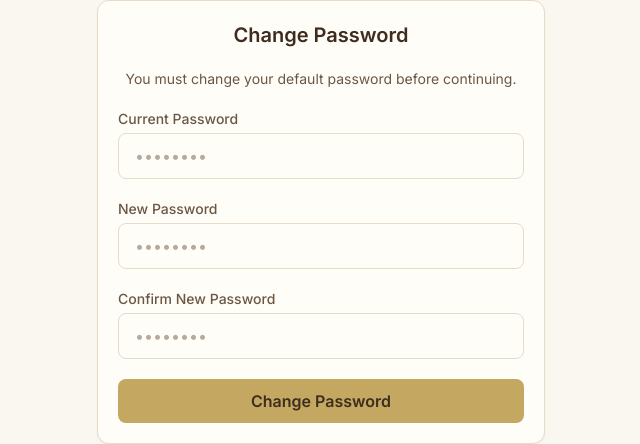
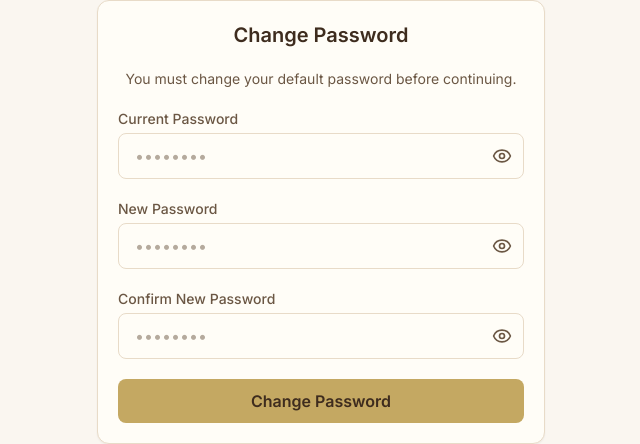
Before and after one commit to Sura-fi/the-way-app, a Next.js app in the folder client/: page /change-password in a window 1280 px wide. Shown: the part 293-737 px from the top of the page, without its empty margins (319-959 px from the left). Built offline with nearby package versions, Linux system fonts and the light colour scheme; no server answers.

Commit message:
password hide/unhide

```diff
--- a/client/src/app/(auth)/change-password/page.tsx
+++ b/client/src/app/(auth)/change-password/page.tsx
@@ -4,6 +4,7 @@ import { useState, FormEvent } from "react";
 import { apiFetch } from "@/lib/api";
 import { getStoredUser, saveAuth } from "@/lib/auth";
 import { useRouter } from "next/navigation";
+import { Eye, EyeOff } from "lucide-react";
 
 export default function ChangePasswordPage() {
   const router = useRouter();
@@ -12,6 +13,9 @@ export default function ChangePasswordPage() {
   const [currentPassword, setCurrentPassword] = useState("");
   const [newPassword, setNewPassword] = useState("");
   const [confirmPassword, setConfirmPassword] = useState("");
+  const [showCurrentPassword, setShowCurrentPassword] = useState(false);
+  const [showNewPassword, setShowNewPassword] = useState(false);
+  const [showConfirmPassword, setShowConfirmPassword] = useState(false);
   const [error, setError] = useState("");
   const [isSubmitting, setIsSubmitting] = useState(false);
 
@@ -87,15 +91,25 @@ export default function ChangePasswordPage() {
         >
           Current Password
         </label>
+        <div className="relative">
           <input
             id="current-password"
-          type="password"
+            type={showCurrentPassword ? "text" : "password"}
             required
             value={currentPassword}
             onChange={(e) => setCurrentPassword(e.target.value)}
             placeholder="••••••••"
-          className="input-field"
+            className="input-field pr-10"
           />
+          <button
+            type="button"
+            onClick={() => setShowCurrentPassword(!showCurrentPassword)}
+            className="absolute inset-y-0 right-0 flex items-center pr-3 text-umber-soft hover:text-umber-deep transition-colors"
+            aria-label={showCurrentPassword ? "Hide password" : "Show password"}
+          >
+            {showCurrentPassword ? <EyeOff className="w-5 h-5" /> : <Eye className="w-5 h-5" />}
+          </button>
+        </div>
       </div>
 
       {/* New Password */}
@@ -106,16 +120,26 @@ export default function ChangePasswordPage() {
         >
           New Password
         </label>
+        <div className="relative">
           <input
             id="new-password"
-          type="password"
+            type={showNewPassword ? "text" : "password"}
             required
             minLength={6}
             value={newPassword}
             onChange={(e) => setNewPassword(e.target.value)}
             placeholder="••••••••"
-          className="input-field"
+            className="input-field pr-10"
           />
+          <button
+            type="button"
+            onClick={() => setShowNewPassword(!showNewPassword)}
+            className="absolute inset-y-0 right-0 flex items-center pr-3 text-umber-soft hover:text-umber-deep transition-colors"
+            aria-label={showNewPassword ? "Hide password" : "Show password"}
+          >
+            {showNewPassword ? <EyeOff className="w-5 h-5" /> : <Eye className="w-5 h-5" />}
+          </button>
+        </div>
       </div>
 
       {/* Confirm New Password */}
@@ -126,16 +150,26 @@ export default function ChangePasswordPage() {
         >
           Confirm New Password
         </label>
+        <div className="relative">
           <input
             id="confirm-password"
-          type="password"
+            type={showConfirmPassword ? "text" : "password"}
             required
             minLength={6}
             value={confirmPassword}
             onChange={(e) => setConfirmPassword(e.target.value)}
             placeholder="••••••••"
-          className="input-field"
+            className="input-field pr-10"
           />
+          <button
+            type="button"
+            onClick={() => setShowConfirmPassword(!showConfirmPassword)}
+            className="absolute inset-y-0 right-0 flex items-center pr-3 text-umber-soft hover:text-umber-deep transition-colors"
+            aria-label={showConfirmPassword ? "Hide password" : "Show password"}
+          >
+            {showConfirmPassword ? <EyeOff className="w-5 h-5" /> : <Eye className="w-5 h-5" />}
+          </button>
+        </div>
       </div>
 
       {/* Submit Button */}
--- a/client/src/app/(auth)/login/page.tsx
+++ b/client/src/app/(auth)/login/page.tsx
@@ -2,7 +2,7 @@
 
 import { useState, FormEvent } from "react";
 import Link from "next/link";
-import { ArrowLeft } from "lucide-react";
+import { ArrowLeft, Eye, EyeOff } from "lucide-react";
 import { useAuth } from "@/components/providers/AuthProvider";
 
 export default function LoginPage() {
@@ -11,6 +11,7 @@ export default function LoginPage() {
   // ── Form State ────────────────────────────────
   const [email, setEmail] = useState("");
   const [password, setPassword] = useState("");
+  const [showPassword, setShowPassword] = useState(false);
   const [error, setError] = useState("");
   const [isSubmitting, setIsSubmitting] = useState(false);
 
@@ -79,15 +80,25 @@ export default function LoginPage() {
         >
           Password
         </label>
+        <div className="relative">
           <input
             id="login-password"
-          type="password"
+            type={showPassword ? "text" : "password"}
             required
             value={password}
             onChange={(e) => setPassword(e.target.value)}
             placeholder="••••••••"
-          className="input-field"
+            className="input-field pr-10"
           />
+          <button
+            type="button"
+            onClick={() => setShowPassword(!showPassword)}
+            className="absolute inset-y-0 right-0 flex items-center pr-3 text-umber-soft hover:text-umber-deep transition-colors"
+            aria-label={showPassword ? "Hide password" : "Show password"}
+          >
+            {showPassword ? <EyeOff className="w-5 h-5" /> : <Eye className="w-5 h-5" />}
+          </button>
+        </div>
       </div>
 
       {/* Submit Button */}
--- a/client/src/app/(auth)/register/page.tsx
+++ b/client/src/app/(auth)/register/page.tsx
@@ -2,7 +2,7 @@
 
 import { useState, FormEvent } from "react";
 import Link from "next/link";
-import { ArrowLeft } from "lucide-react";
+import { ArrowLeft, Eye, EyeOff } from "lucide-react";
 import { useAuth } from "@/components/providers/AuthProvider";
 
 export default function RegisterPage() {
@@ -14,6 +14,8 @@ export default function RegisterPage() {
   const [email, setEmail] = useState("");
   const [password, setPassword] = useState("");
   const [confirmPassword, setConfirmPassword] = useState("");
+  const [showPassword, setShowPassword] = useState(false);
+  const [showConfirmPassword, setShowConfirmPassword] = useState(false);
   const [phoneNumber, setPhoneNumber] = useState("");
   const [error, setError] = useState("");
   const [isSubmitting, setIsSubmitting] = useState(false);
@@ -140,15 +142,25 @@ export default function RegisterPage() {
         >
           Password
         </label>
+        <div className="relative">
           <input
             id="reg-password"
-          type="password"
+            type={showPassword ? "text" : "password"}
             required
             value={password}
             onChange={(e) => setPassword(e.target.value)}
             placeholder="At least 6 characters"
-          className="input-field"
+            className="input-field pr-10"
           />
+          <button
+            type="button"
+            onClick={() => setShowPassword(!showPassword)}
+            className="absolute inset-y-0 right-0 flex items-center pr-3 text-umber-soft hover:text-umber-deep transition-colors"
+            aria-label={showPassword ? "Hide password" : "Show password"}
+          >
+            {showPassword ? <EyeOff className="w-5 h-5" /> : <Eye className="w-5 h-5" />}
+          </button>
+        </div>
       </div>
 
       {/* Confirm Password */}
@@ -159,15 +171,25 @@ export default function RegisterPage() {
         >
           Confirm Password
         </label>
+        <div className="relative">
           <input
             id="reg-confirm"
-          type="password"
+            type={showConfirmPassword ? "text" : "password"}
             required
             value={confirmPassword}
             onChange={(e) => setConfirmPassword(e.target.value)}
             placeholder="Type password again"
-          className="input-field"
+            className="input-field pr-10"
           />
+          <button
+            type="button"
+            onClick={() => setShowConfirmPassword(!showConfirmPassword)}
+            className="absolute inset-y-0 right-0 flex items-center pr-3 text-umber-soft hover:text-umber-deep transition-colors"
+            aria-label={showConfirmPassword ? "Hide password" : "Show password"}
+          >
+            {showConfirmPassword ? <EyeOff className="w-5 h-5" /> : <Eye className="w-5 h-5" />}
+          </button>
+        </div>
       </div>
 
       {/* Phone Number (optional, GodChild only) */}
```
Also changed, not shown: client/public/sw.js. Lines whose indentation alone changed are shown as unchanged.
